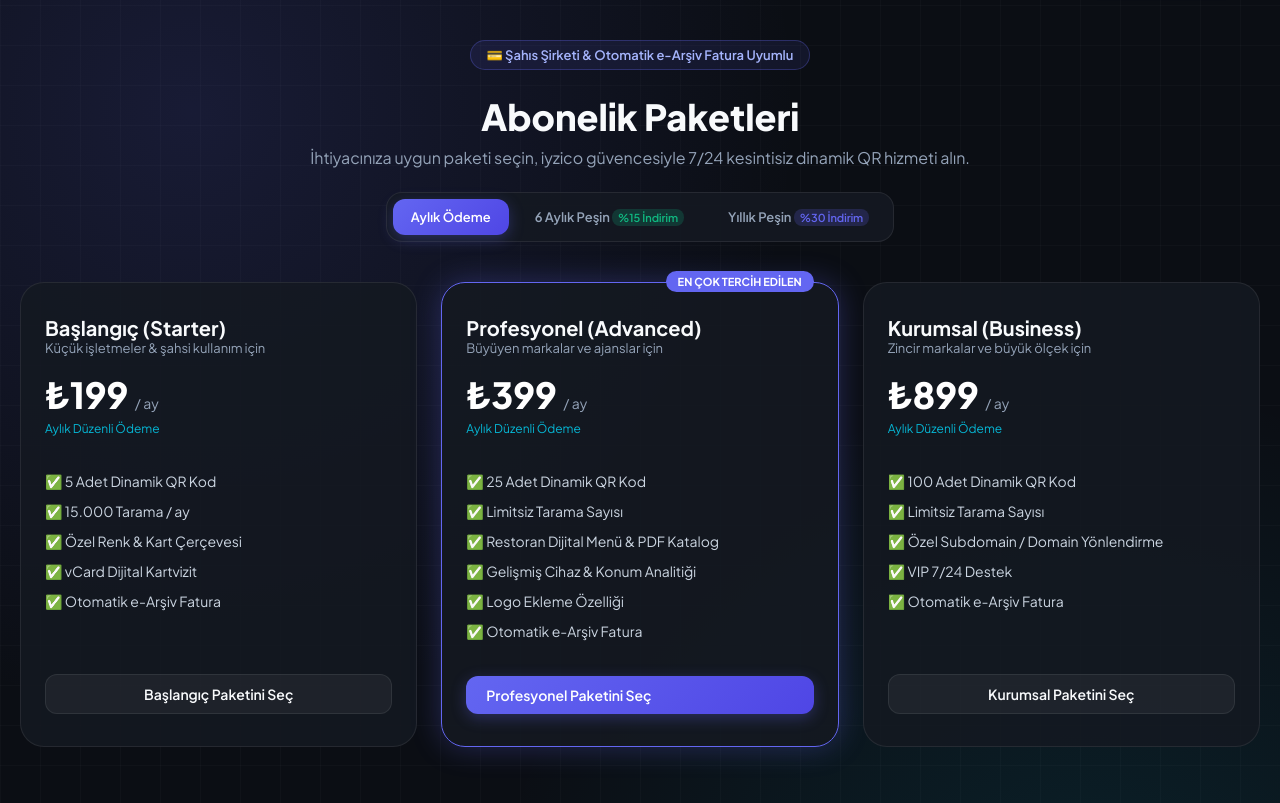
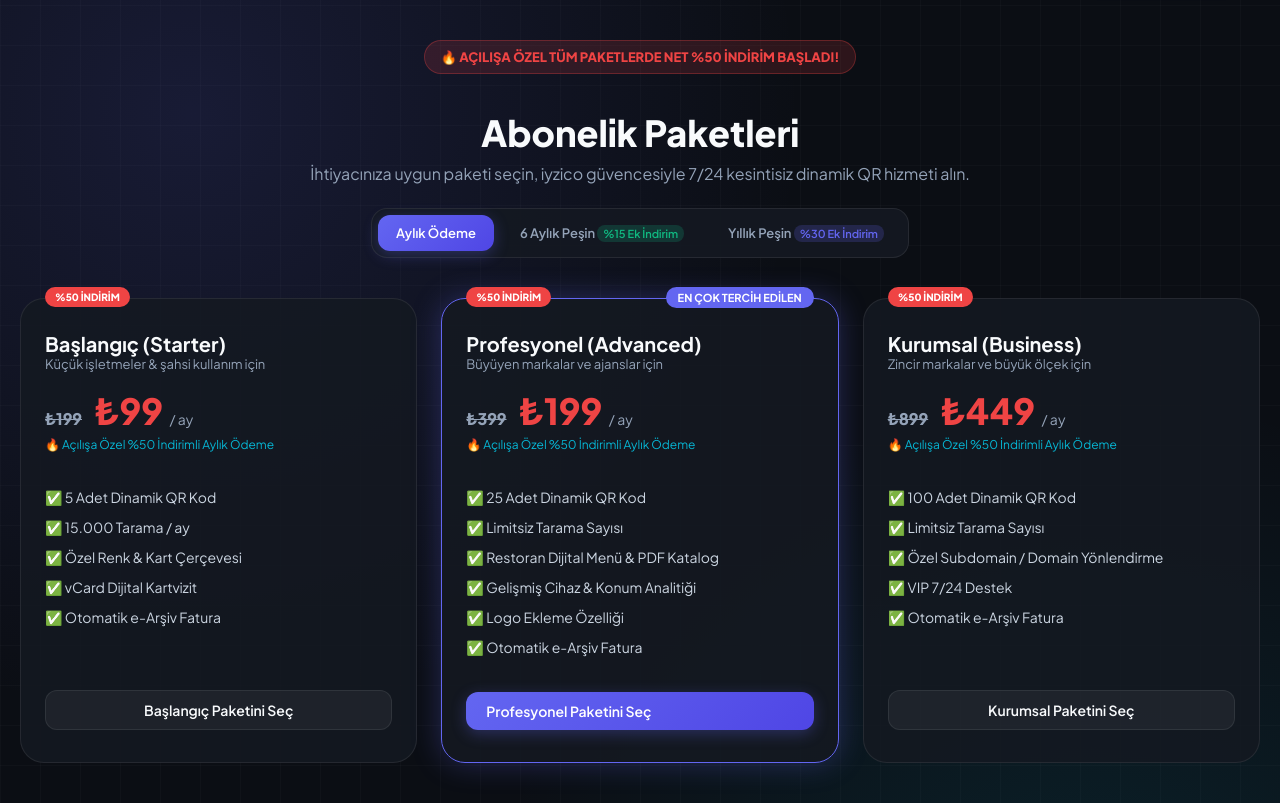
Before and after one commit to dijitalhomee-prog/dijitalgru, a Flask app: page / in a window 1280 px wide, after a click on "Paketler & Fiyatlar". Shown: the part 75-878 px from the top of the page. Run offline with Flask 3, Linux system fonts and the light colour scheme.

Commit message:
feat: launch 50% Opening Sale Discount across all subscription plans and pricing cards

```diff
--- a/payments.py
+++ b/payments.py
@@ -15,27 +15,27 @@ PLANS = {
         "name": "Başlangıç (Starter)",
         "dynamic_limit": 5,
         "pricing": {
-            "monthly": {"price_per_month": 199.00, "total_price": 199.00, "months": 1, "label": "Aylık"},
-            "semi_annual": {"price_per_month": 169.00, "total_price": 1014.00, "months": 6, "label": "6 Aylık (%15 İndirimli)"},
-            "annual": {"price_per_month": 139.00, "total_price": 1668.00, "months": 12, "label": "Yıllık (%30 İndirimli)"}
+            "monthly": {"price_per_month": 99.00, "total_price": 99.00, "months": 1, "label": "Aylık (Açılışa Özel %50 İndirim)"},
+            "semi_annual": {"price_per_month": 84.00, "total_price": 504.00, "months": 6, "label": "6 Aylık (Açılışa Özel %50 İndirim)"},
+            "annual": {"price_per_month": 69.00, "total_price": 828.00, "months": 12, "label": "Yıllık (Açılışa Özel %50 İndirim)"}
         }
     },
     "advanced": {
         "name": "Profesyonel (Advanced)",
         "dynamic_limit": 25,
         "pricing": {
-            "monthly": {"price_per_month": 399.00, "total_price": 399.00, "months": 1, "label": "Aylık"},
-            "semi_annual": {"price_per_month": 339.00, "total_price": 2034.00, "months": 6, "label": "6 Aylık (%15 İndirimli)"},
-            "annual": {"price_per_month": 279.00, "total_price": 3348.00, "months": 12, "label": "Yıllık (%30 İndirimli)"}
+            "monthly": {"price_per_month": 199.00, "total_price": 199.00, "months": 1, "label": "Aylık (Açılışa Özel %50 İndirim)"},
+            "semi_annual": {"price_per_month": 169.00, "total_price": 1014.00, "months": 6, "label": "6 Aylık (Açılışa Özel %50 İndirim)"},
+            "annual": {"price_per_month": 139.00, "total_price": 1668.00, "months": 12, "label": "Yıllık (Açılışa Özel %50 İndirim)"}
         }
     },
     "business": {
         "name": "Kurumsal (Business)",
         "dynamic_limit": 100,
         "pricing": {
-            "monthly": {"price_per_month": 899.00, "total_price": 899.00, "months": 1, "label": "Aylık"},
-            "semi_annual": {"price_per_month": 759.00, "total_price": 4554.00, "months": 6, "label": "6 Aylık (%15 İndirimli)"},
-            "annual": {"price_per_month": 629.00, "total_price": 7548.00, "months": 12, "label": "Yıllık (%30 İndirimli)"}
+            "monthly": {"price_per_month": 449.00, "total_price": 449.00, "months": 1, "label": "Aylık (Açılışa Özel %50 İndirim)"},
+            "semi_annual": {"price_per_month": 379.00, "total_price": 2274.00, "months": 6, "label": "6 Aylık (Açılışa Özel %50 İndirim)"},
+            "annual": {"price_per_month": 314.00, "total_price": 3768.00, "months": 12, "label": "Yıllık (Açılışa Özel %50 İndirim)"}
         }
     }
 }
--- a/static/js/app.js
+++ b/static/js/app.js
@@ -3,11 +3,26 @@ let currentQrType = "url";
 let currentCycle = "monthly";
 let uploadedPdfUrl = null;
 
-// Cycle Pricing Config
+// Cycle Pricing Config (Opening Sale %50 OFF)
 const CYCLE_PRICES = {
-    monthly: { starter: "₺199", advanced: "₺399", business: "₺899", text: "Aylık Düzenli Ödeme" },
-    semi_annual: { starter: "₺169", advanced: "₺339", business: "₺764", text: "6 Aylık Peşin Toplam Ödeme" },
-    annual: { starter: "₺139", advanced: "₺279", business: "₺629", text: "Yıllık Peşin Toplam Ödeme" }
+    monthly: {
+        starter: '<s style="font-size: 16px; color: #94a3b8; margin-right: 6px;">₺199</s> <span style="color: #ef4444; font-weight: 800;">₺99</span>',
+        advanced: '<s style="font-size: 16px; color: #94a3b8; margin-right: 6px;">₺399</s> <span style="color: #ef4444; font-weight: 800;">₺199</span>',
+        business: '<s style="font-size: 16px; color: #94a3b8; margin-right: 6px;">₺899</s> <span style="color: #ef4444; font-weight: 800;">₺449</span>',
+        text: "🔥 Açılışa Özel %50 İndirimli Aylık Ödeme"
+    },
+    semi_annual: {
+        starter: '<s style="font-size: 16px; color: #94a3b8; margin-right: 6px;">₺169</s> <span style="color: #ef4444; font-weight: 800;">₺84</span>',
+        advanced: '<s style="font-size: 16px; color: #94a3b8; margin-right: 6px;">₺339</s> <span style="color: #ef4444; font-weight: 800;">₺169</span>',
+        business: '<s style="font-size: 16px; color: #94a3b8; margin-right: 6px;">₺764</s> <span style="color: #ef4444; font-weight: 800;">₺379</span>',
+        text: "🔥 Açılışa Özel %50 İndirimli 6 Aylık Peşin Ödeme"
+    },
+    annual: {
+        starter: '<s style="font-size: 16px; color: #94a3b8; margin-right: 6px;">₺139</s> <span style="color: #ef4444; font-weight: 800;">₺69</span>',
+        advanced: '<s style="font-size: 16px; color: #94a3b8; margin-right: 6px;">₺279</s> <span style="color: #ef4444; font-weight: 800;">₺139</span>',
+        business: '<s style="font-size: 16px; color: #94a3b8; margin-right: 6px;">₺629</s> <span style="color: #ef4444; font-weight: 800;">₺314</span>',
+        text: "🔥 Açılışa Özel %50 İndirimli Yıllık Peşin Ödeme"
+    }
 };
 
 document.addEventListener("DOMContentLoaded", () => {
--- a/templates/index.html
+++ b/templates/index.html
@@ -444,25 +444,26 @@
         <!-- 4. PRICING & SUBSCRIPTIONS TAB -->
         <section id="pricing-tab" class="page-section">
             <div style="text-align: center; margin-bottom: 30px;">
-                <div class="badge">💳 Şahıs Şirketi & Otomatik e-Arşiv Fatura Uyumlu</div>
-                <h2 style="font-size: 36px; font-weight: 800;">Abonelik Paketleri</h2>
+                <div class="badge" style="background: rgba(239, 68, 68, 0.15); color: #ef4444; border: 1px solid rgba(239, 68, 68, 0.3); font-weight: 800; font-size: 13px; padding: 8px 16px;">🔥 AÇILIŞA ÖZEL TÜM PAKETLERDE NET %50 İNDİRİM BAŞLADI!</div>
+                <h2 style="font-size: 36px; font-weight: 800; margin-top: 12px;">Abonelik Paketleri</h2>
                 <p style="color: var(--text-muted); margin-top: 8px;">İhtiyacınıza uygun paketi seçin, iyzico güvencesiyle 7/24 kesintisiz dinamik QR hizmeti alın.</p>
 
                 <!-- Billing Cycle Selector Toggle -->
                 <div style="display: flex; justify-content: center; gap: 8px; margin-top: 24px; background: rgba(21, 25, 34, 0.9); border: 1px solid var(--card-border); padding: 6px; border-radius: 16px; width: fit-content; margin-left: auto; margin-right: auto;">
                     <button class="cycle-btn active" data-cycle="monthly" onclick="setBillingCycle('monthly')">Aylık Ödeme</button>
-                    <button class="cycle-btn" data-cycle="semi_annual" onclick="setBillingCycle('semi_annual')">6 Aylık Peşin <span style="background: rgba(16, 185, 129, 0.2); color: var(--success); padding: 2px 6px; border-radius: 8px; font-size: 11px;">%15 İndirim</span></button>
-                    <button class="cycle-btn" data-cycle="annual" onclick="setBillingCycle('annual')">Yıllık Peşin <span style="background: rgba(99, 102, 241, 0.2); color: var(--primary); padding: 2px 6px; border-radius: 8px; font-size: 11px;">%30 İndirim</span></button>
+                    <button class="cycle-btn" data-cycle="semi_annual" onclick="setBillingCycle('semi_annual')">6 Aylık Peşin <span style="background: rgba(16, 185, 129, 0.2); color: var(--success); padding: 2px 6px; border-radius: 8px; font-size: 11px;">%15 Ek İndirim</span></button>
+                    <button class="cycle-btn" data-cycle="annual" onclick="setBillingCycle('annual')">Yıllık Peşin <span style="background: rgba(99, 102, 241, 0.2); color: var(--primary); padding: 2px 6px; border-radius: 8px; font-size: 11px;">%30 Ek İndirim</span></button>
                 </div>
             </div>
 
             <div class="pricing-grid">
                 <!-- Starter -->
                 <div class="pricing-card">
+                    <div style="position: absolute; top: -12px; left: 24px; background: #ef4444; color: #fff; padding: 4px 10px; border-radius: 20px; font-size: 10px; font-weight: 800;">%50 İNDİRİM</div>
                     <h3 style="font-size: 20px; font-weight: 700;">Başlangıç (Starter)</h3>
                     <p style="font-size: 13px; color: var(--text-muted);">Küçük işletmeler & şahsi kullanım için</p>
-                    <div class="pricing-price" id="price-starter">₺199 <span style="font-size: 14px; font-weight: 400; color: var(--text-muted);">/ ay</span></div>
-                    <div id="subtext-starter" style="font-size: 12px; color: var(--accent); margin-top: -12px; margin-bottom: 12px;">Aylık Düzenli Ödeme</div>
+                    <div class="pricing-price" id="price-starter"><s style="font-size: 16px; color: #94a3b8; margin-right: 6px;">₺199</s> <span style="color: #ef4444; font-weight: 800;">₺99</span> <span style="font-size: 14px; font-weight: 400; color: var(--text-muted);">/ ay</span></div>
+                    <div id="subtext-starter" style="font-size: 12px; color: var(--accent); margin-top: -12px; margin-bottom: 12px;">🔥 Açılışa Özel %50 İndirimli Aylık Ödeme</div>
                     <ul class="pricing-features">
                         <li>✅ 5 Adet Dinamik QR Kod</li>
                         <li>✅ 15.000 Tarama / ay</li>
@@ -476,10 +477,11 @@
                 <!-- Advanced -->
                 <div class="pricing-card popular">
                     <div style="position: absolute; top: -12px; right: 24px; background: var(--primary); color: #fff; padding: 4px 12px; border-radius: 20px; font-size: 11px; font-weight: 700;">EN ÇOK TERCİH EDİLEN</div>
+                    <div style="position: absolute; top: -12px; left: 24px; background: #ef4444; color: #fff; padding: 4px 10px; border-radius: 20px; font-size: 10px; font-weight: 800;">%50 İNDİRİM</div>
                     <h3 style="font-size: 20px; font-weight: 700;">Profesyonel (Advanced)</h3>
                     <p style="font-size: 13px; color: var(--text-muted);">Büyüyen markalar ve ajanslar için</p>
-                    <div class="pricing-price" id="price-advanced">₺399 <span style="font-size: 14px; font-weight: 400; color: var(--text-muted);">/ ay</span></div>
-                    <div id="subtext-advanced" style="font-size: 12px; color: var(--accent); margin-top: -12px; margin-bottom: 12px;">Aylık Düzenli Ödeme</div>
+                    <div class="pricing-price" id="price-advanced"><s style="font-size: 16px; color: #94a3b8; margin-right: 6px;">₺399</s> <span style="color: #ef4444; font-weight: 800;">₺199</span> <span style="font-size: 14px; font-weight: 400; color: var(--text-muted);">/ ay</span></div>
+                    <div id="subtext-advanced" style="font-size: 12px; color: var(--accent); margin-top: -12px; margin-bottom: 12px;">🔥 Açılışa Özel %50 İndirimli Aylık Ödeme</div>
                     <ul class="pricing-features">
                         <li>✅ 25 Adet Dinamik QR Kod</li>
                         <li>✅ Limitsiz Tarama Sayısı</li>
@@ -493,10 +495,11 @@
 
                 <!-- Business -->
                 <div class="pricing-card">
+                    <div style="position: absolute; top: -12px; left: 24px; background: #ef4444; color: #fff; padding: 4px 10px; border-radius: 20px; font-size: 10px; font-weight: 800;">%50 İNDİRİM</div>
                     <h3 style="font-size: 20px; font-weight: 700;">Kurumsal (Business)</h3>
                     <p style="font-size: 13px; color: var(--text-muted);">Zincir markalar ve büyük ölçek için</p>
-                    <div class="pricing-price" id="price-business">₺899 <span style="font-size: 14px; font-weight: 400; color: var(--text-muted);">/ ay</span></div>
-                    <div id="subtext-business" style="font-size: 12px; color: var(--accent); margin-top: -12px; margin-bottom: 12px;">Aylık Düzenli Ödeme</div>
+                    <div class="pricing-price" id="price-business"><s style="font-size: 16px; color: #94a3b8; margin-right: 6px;">₺899</s> <span style="color: #ef4444; font-weight: 800;">₺449</span> <span style="font-size: 14px; font-weight: 400; color: var(--text-muted);">/ ay</span></div>
+                    <div id="subtext-business" style="font-size: 12px; color: var(--accent); margin-top: -12px; margin-bottom: 12px;">🔥 Açılışa Özel %50 İndirimli Aylık Ödeme</div>
                     <ul class="pricing-features">
                         <li>✅ 100 Adet Dinamik QR Kod</li>
                         <li>✅ Limitsiz Tarama Sayısı</li>
```
Also changed, not shown: data/dijitalgru_qr.db.
